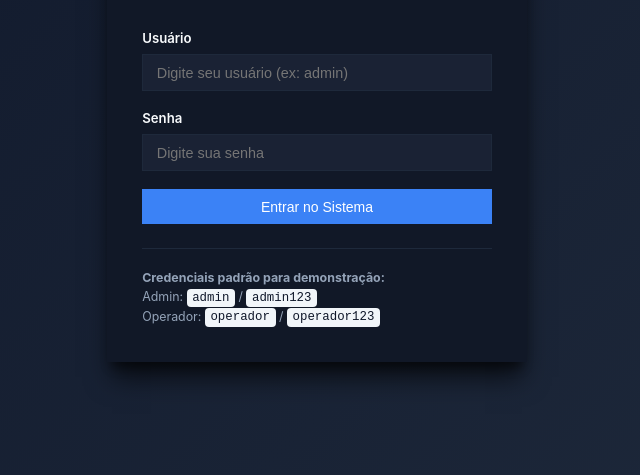
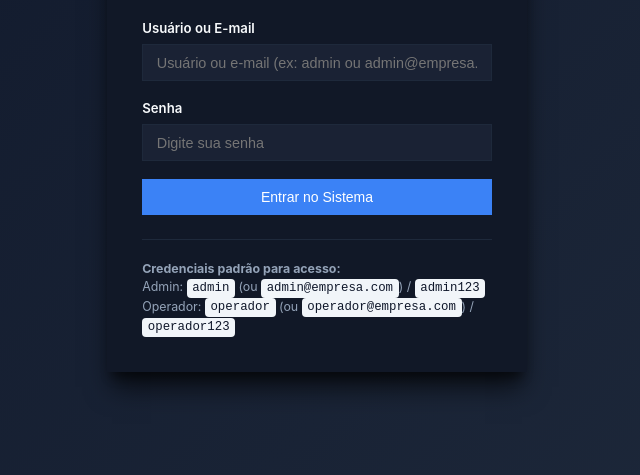
Before and after one commit to Souzado0800/Sistema-web-de-gestao, a website with bundled scripts: page public/index.html in a window 1280 px wide. Shown: the part 325-800 px from the top of the page, without its empty margins (323-963 px from the left). Built offline with nearby package versions, Linux system fonts and the light colour scheme.

Commit message:
feat: support both username and email on login

```diff
--- a/public/index.html
+++ b/public/index.html
@@ -37,8 +37,8 @@
       </div>
       <form id="login-form" class="login-form">
         <div class="form-group">
-          <label for="login-username">Usuário</label>
-          <input type="text" id="login-username" class="form-input" placeholder="Digite seu usuário (ex: admin)" required autocomplete="username">
+          <label for="login-username">Usuário ou E-mail</label>
+          <input type="text" id="login-username" class="form-input" placeholder="Usuário ou e-mail (ex: admin ou admin@empresa.com)" required autocomplete="username">
         </div>
         <div class="form-group">
           <label for="login-password">Senha</label>
@@ -51,9 +51,9 @@
       </form>
       <div class="login-footer">
         <p class="login-credentials-hint">
-          <strong>Credenciais padrão para demonstração:</strong><br>
-          Admin: <code>admin</code> / <code>admin123</code><br>
-          Operador: <code>operador</code> / <code>operador123</code>
+          <strong>Credenciais padrão para acesso:</strong><br>
+          Admin: <code>admin</code> (ou <code>admin@empresa.com</code>) / <code>admin123</code><br>
+          Operador: <code>operador</code> (ou <code>operador@empresa.com</code>) / <code>operador123</code>
         </p>
       </div>
     </div>
```
Also changed, not shown: backend/repositories/user_repo.js (+6 -2 lines).
